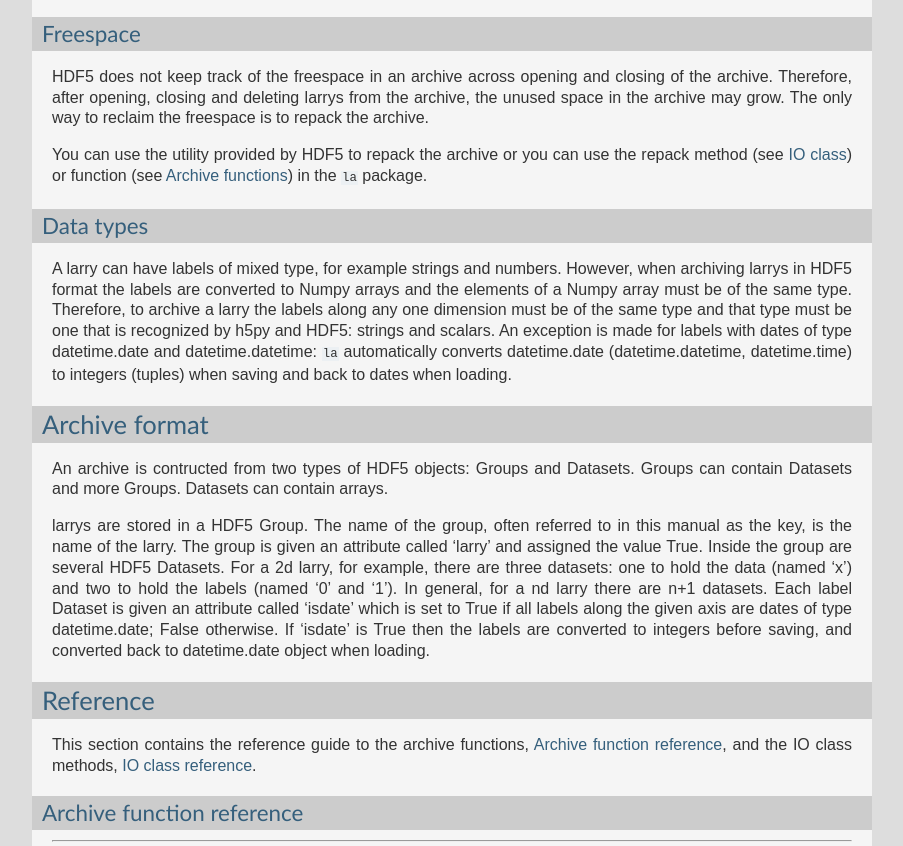
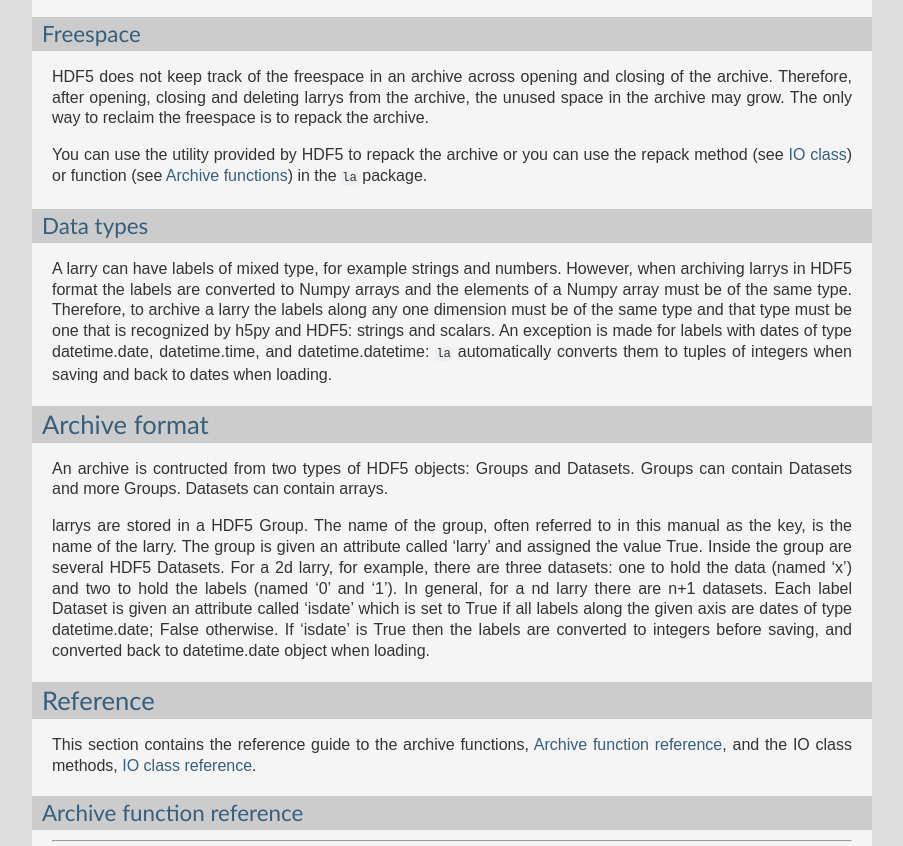
Before and after one commit to kwgoodman/la, a Sphinx documentation site: the page built from doc/source/archive.rst, in a window 1280 px wide and 900 px high, scrolled down 5037 px, cut to the strip 0-846 px from the top of the window. Shown: the whole strip, without its empty margins (198-1101 px from the left). Built offline with Sphinx 7.4.7, drawn with Linux system fonts in a browser that asks for light colours; the version number is read from the project's files by our own code.

Commit message:
Doc tweaks.

```diff
--- a/RELEASE.rst
+++ b/RELEASE.rst
@@ -19,7 +19,7 @@ la 0.6
 **Enhancements**
 
 - larry.lag() now accepts negative lags
-- larrys with datetime.date (.time, .datetime) labels can now be (HDF5) archived
+- datime.time and datetime.datetime labels can now be (HDF5) archived
 
 **Bugs fixes**
 
--- a/doc/source/archive.rst
+++ b/doc/source/archive.rst
@@ -313,9 +313,9 @@ converted to Numpy arrays and the elements of a Numpy array must be of the
 same type. Therefore, to archive a larry the labels along any one dimension
 must be of the same type and that type must be one that is recognized by
 h5py and HDF5: strings and scalars. An exception is made for labels with dates
-of type datetime.date and datetime.datetime: ``la`` automatically converts
-datetime.date (datetime.datetime, datetime.time) to integers (tuples) when
-saving and back to dates when loading.
+of type datetime.date, datetime.time, and datetime.datetime: ``la``
+automatically converts them to tuples of integers when saving and back to
+dates when loading.
 
 
 Archive format
```
